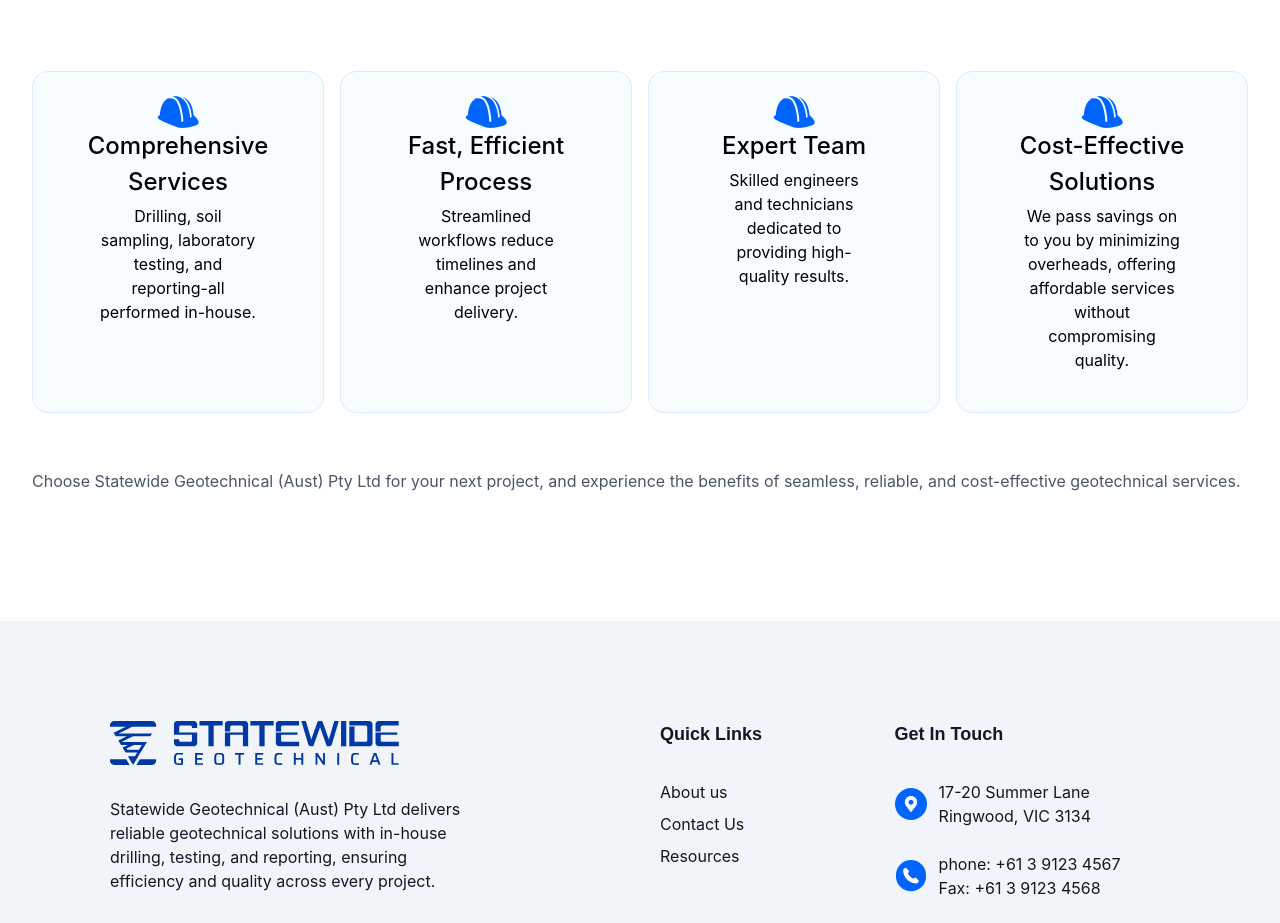
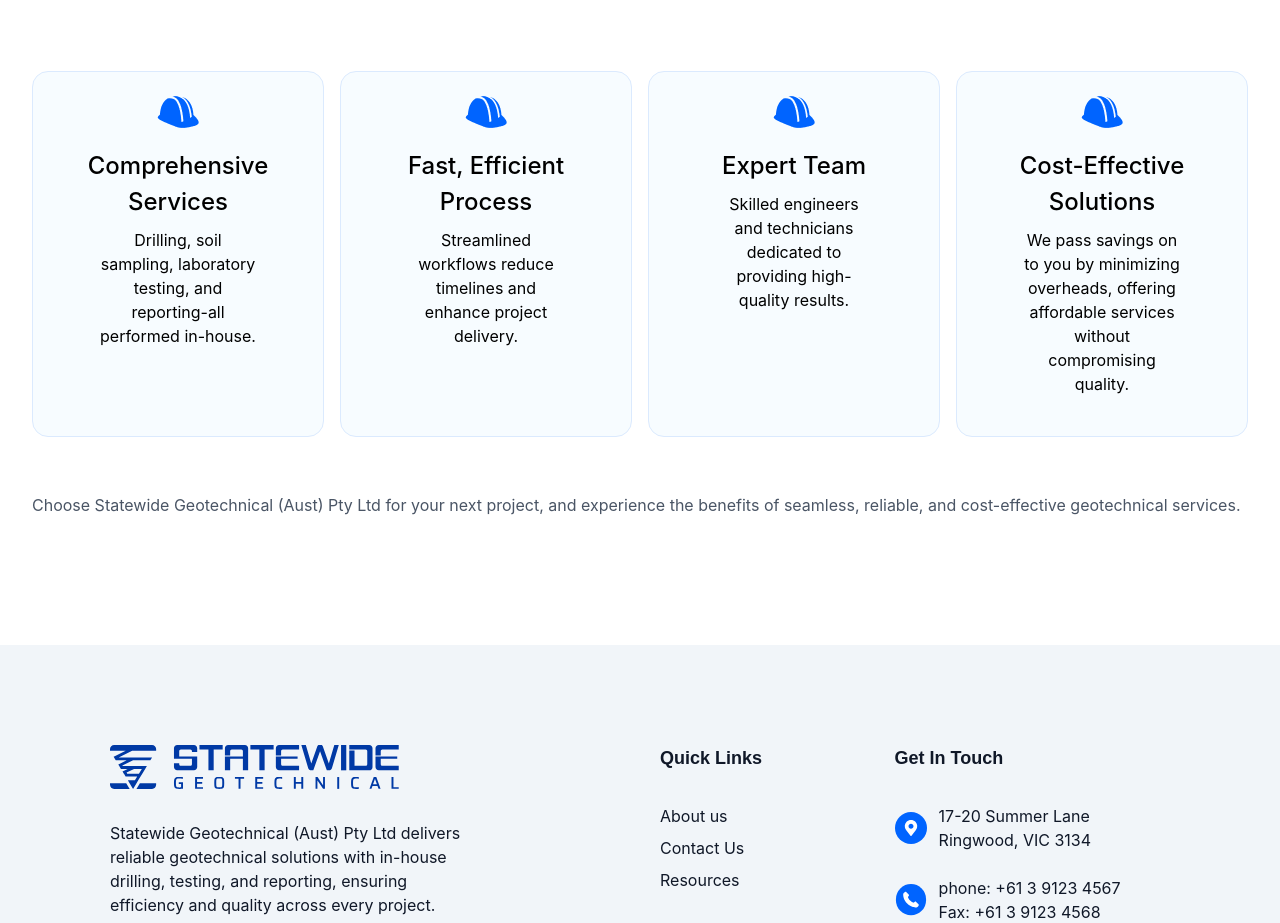
Before and after one commit to tharanga-madurapperuma/statewide-geotechnical_construction-site, a React (Vite) app: page /aboutus in a window 1280 px wide. Shown: the part 2120-3043 px from the top of the page. Built offline with nearby package versions, Linux system fonts and the light colour scheme.

Commit message:
i changed cardicontextcenter margin

```diff
--- a/src/components/card-icon-text-center/CardIconTextCenter.jsx
+++ b/src/components/card-icon-text-center/CardIconTextCenter.jsx
@@ -12,11 +12,11 @@ const CardIconTextCenter = ({
                 <div className="mt-1 md:mt-2 lg:mt-6">
                     <img src={iconUrl} />
                 </div>
-                <h2 className="font-inter text-14 font-500 text-center md:text-18 lg:text-24">
+                <h2 className="font-inter text-14 font-500 text-center md:text-18 lg:text-24 mt-5">
                     {titleText}
                 </h2>
                 {bodyTextPresent && (
-                    <p className="font-inter text-12 font-400 mt-1 sm:text-12 text-center md:text-14 lg:text-16 lg:mb-6 lg:w-[70%]">
+                    <p className="font-inter text-12 font-400 mt-2 sm:text-12 text-center md:text-14 lg:text-16 lg:mb-6 lg:w-[70%]">
                         {bodyText}
                     </p>
                 )}
```
